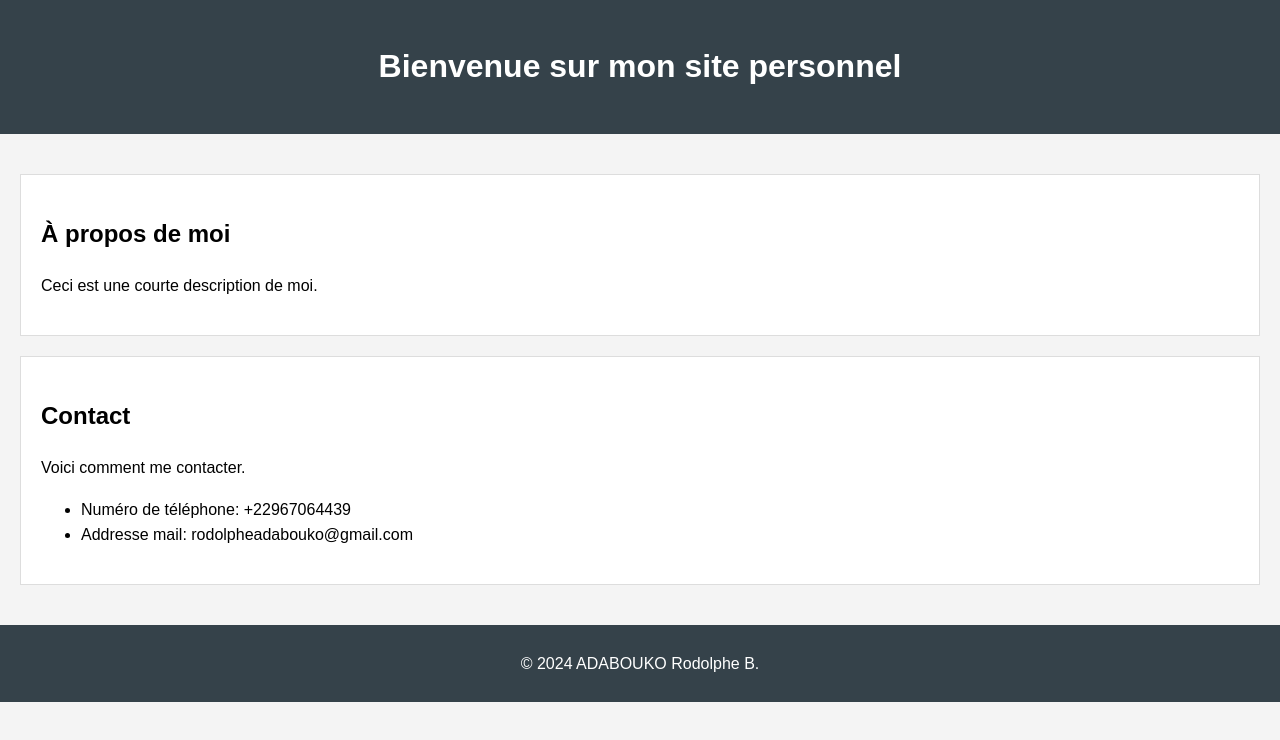
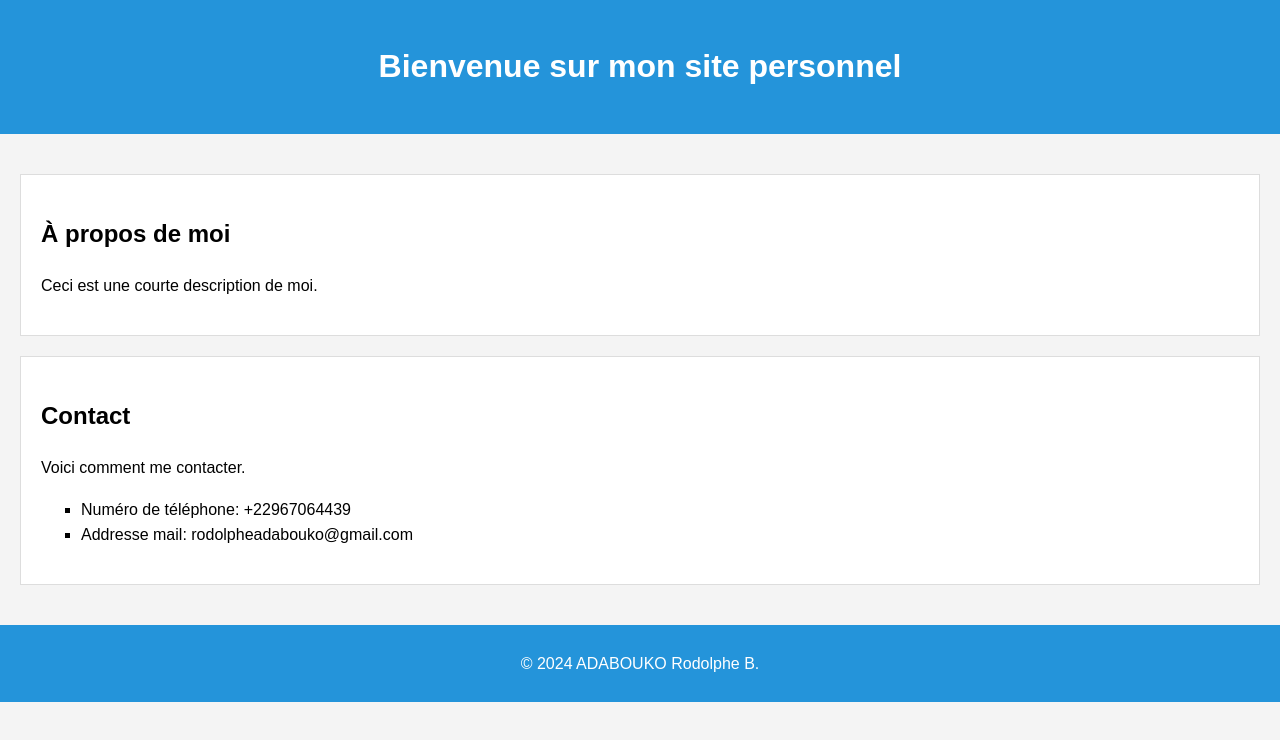
Before and after one commit to TheRoro49/projet_cours, a plain HTML site: page index.html in a window 1280 px wide. Drawn offline with Linux system fonts and the light colour scheme.

Commit message:
modification style header et footer

```diff
--- a/style.css
+++ b/style.css
@@ -7,7 +7,7 @@ body {
 }
 
 header {
-    background: #35424a;
+    background: #2494da;
     color: #ffffff;
     padding: 20px 0;
     text-align: center;
@@ -27,6 +27,9 @@ section {
 footer {
     text-align: center;
     padding: 10px 0;
-    background: #35424a;
+    background: #2494da;
     color: #ffffff;
 }
+li{
+   list-style-type: square;
+}
```
